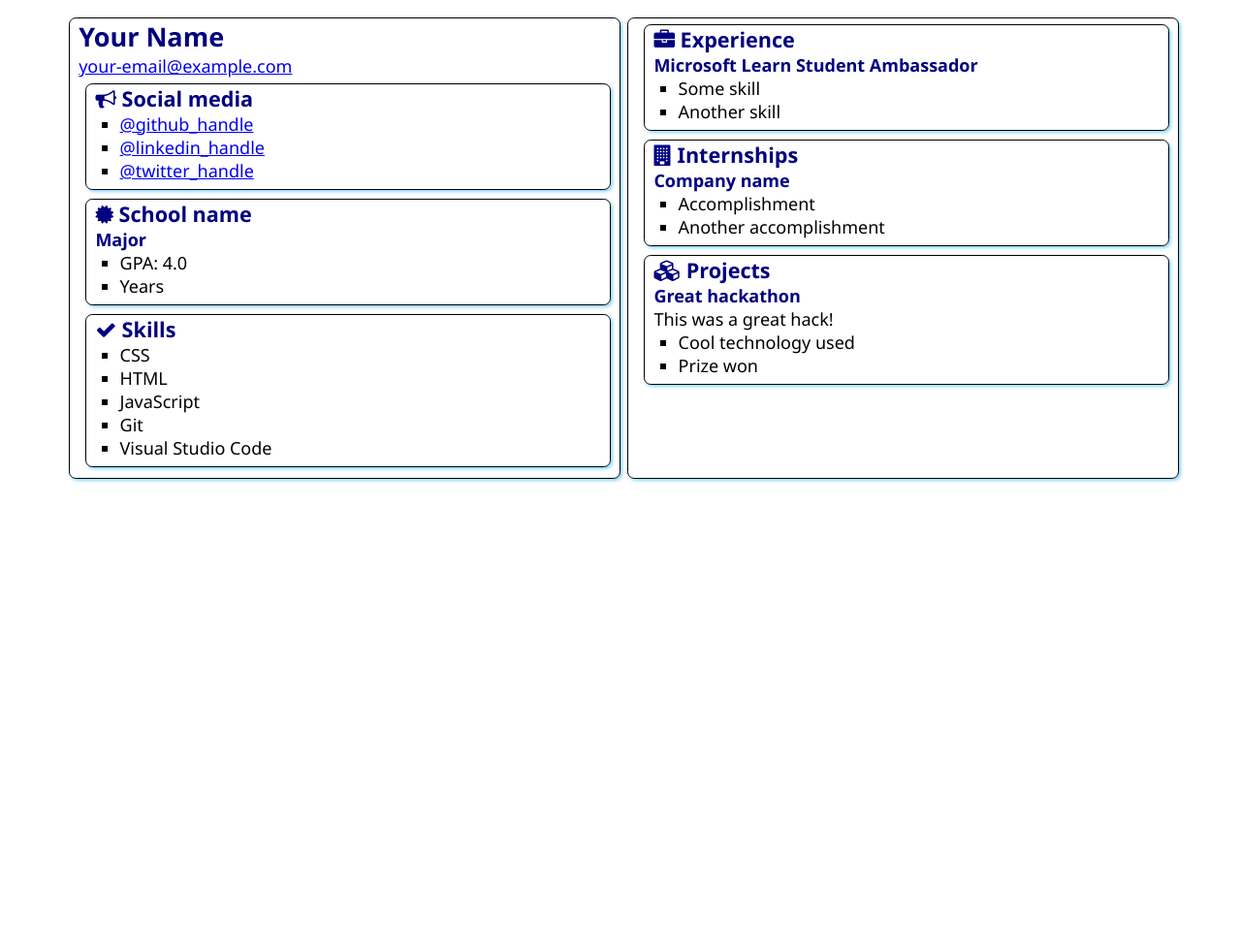
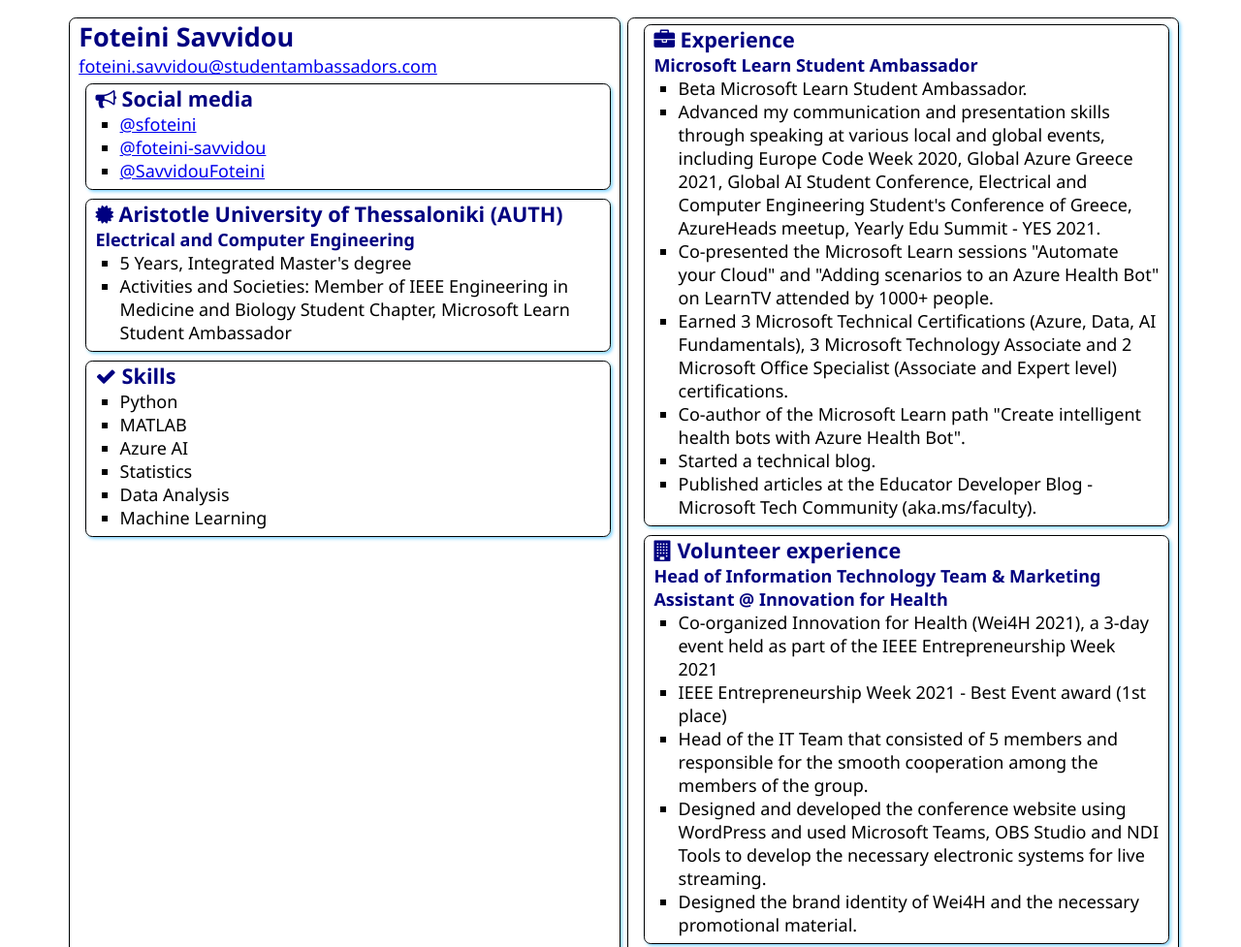
Before and after one commit to sfoteini/SATechnicalOnboardin, a plain HTML site: page src/index.html in a window 1280 px wide. Shown: the top 977 px of the page at 97% size. Before the commit the page ends 800 px from the top, so only its background shows below. Drawn offline with Linux system fonts and the light colour scheme.

Commit message:
Update index.html
Update resume details

```diff
--- a/src/index.html
+++ b/src/index.html
@@ -12,8 +12,8 @@
 <body>
     <main>
         <article class="box">
-            <h1>Your Name</h1>
-            <div><a href="mailto:your.email@example.com">your-email@example.com</a></div>
+            <h1>Foteini Savvidou</h1>
+            <div><a href="mailto:foteini.savvidou@studentambassadors.com">foteini.savvidou@studentambassadors.com</a></div>
 
             <section class="box">
                 <h2>
@@ -21,9 +21,9 @@
                     Social media
                 </h2>
                 <ul>
-                    <li><a href="https://github.com/<handle>">@github_handle</a></li>
-                    <li><a href="https://linkedin.com/in/<handle>">@linkedin_handle</a></li>
-                    <li><a href="https://twitter.com/<handle>">@twitter_handle</a></li>
+                    <li><a href="https://github.com/sfoteini">@sfoteini</a></li>
+                    <li><a href="https://linkedin.com/in/foteini-savvidou">@foteini-savvidou</a></li>
+                    <li><a href="https://twitter.com/SavvidouFoteini">@SavvidouFoteini</a></li>
                 </ul>
             </section>
 
@@ -31,12 +31,12 @@
                 <div class="education">
                     <h2>
                         <i class="fa fa-certificate" aria-hidden="true"></i>
-                        School name
+                        Aristotle University of Thessaloniki (AUTH)
                     </h2>
-                    <h3>Major</h3>
+                    <h3>Electrical and Computer Engineering</h3>
                     <ul>
-                        <li>GPA: 4.0</li>
-                        <li>Years</li>
+                        <li>5 Years, Integrated Master's degree</li>
+                        <li>Activities and Societies: Member of IEEE Engineering in Medicine and Biology Student Chapter, Microsoft Learn Student Ambassador</li>
                     </ul>
                 </div>
             </section>
@@ -47,11 +47,12 @@
                     Skills
                 </h2>
                 <ul>
-                    <li>CSS</li>
-                    <li>HTML</li>
-                    <li>JavaScript</li>
-                    <li>Git</li>
-                    <li>Visual Studio Code</li>
+                    <li>Python</li>
+                    <li>MATLAB</li>
+                    <li>Azure AI</li>
+                    <li>Statistics</li>
+                    <li>Data Analysis</li>
+                    <li>Machine Learning</li>
                 </ul>
             </section>
         </article>
@@ -63,20 +64,28 @@
                 </h2>
                 <h3>Microsoft Learn Student Ambassador</h3>
                 <ul>
-                    <li>Some skill</li>
-                    <li>Another skill</li>
+                    <li>Beta Microsoft Learn Student Ambassador.</li>
+                    <li>Advanced my communication and presentation skills through speaking at various local and global events, including Europe Code Week 2020, Global Azure Greece 2021, Global AI Student Conference, Electrical and Computer Engineering Student's Conference of Greece, AzureHeads meetup, Yearly Edu Summit - YES 2021.</li>
+                    <li>Co-presented the Microsoft Learn sessions "Automate your Cloud" and "Adding scenarios to an Azure Health Bot" on LearnTV attended by 1000+ people.</li>
+                    <li>Earned 3 Microsoft Technical Certifications (Azure, Data, AI Fundamentals), 3 Microsoft Technology Associate and 2 Microsoft Office Specialist (Associate and Expert level) certifications.</li>
+                    <li>Co-author of the Microsoft Learn path "Create intelligent health bots with Azure Health Bot".</li>
+                    <li>Started a technical blog.</li>
+                    <li>Published articles at the Educator Developer Blog - Microsoft Tech Community (aka.ms/faculty).</li>
                 </ul>
             </section>
             <section class="box">
                 <h2>
                     <i class="fa fa-building" aria-hidden="true"></i>
-                    Internships
+                    Volunteer experience
                 </h2>
 
-                <h3>Company name</h3>
+                <h3>Head of Information Technology Team & Marketing Assistant @ Innovation for Health</h3>
                 <ul>
-                    <li>Accomplishment</li>
-                    <li>Another accomplishment</li>
+                    <li>Co-organized Innovation for Health (Wei4H 2021), a 3-day event held as part of the IEEE Entrepreneurship Week 2021</li>
+                    <li>IEEE Entrepreneurship Week 2021 - Best Event award (1st place)</li>
+                    <li>Head of the IT Team that consisted of 5 members and responsible for the smooth cooperation among the members of the group.</li>
+                    <li>Designed and developed the conference website using WordPress and used Microsoft Teams, OBS Studio and NDI Tools to develop the necessary electronic systems for live streaming.</li>
+                    <li>Designed the brand identity of Wei4H and the necessary promotional material.</li>
                 </ul>
             </section>
             <section class="box">
@@ -85,12 +94,12 @@
                     Projects
                 </h2>
 
-                <h3>Great hackathon</h3>
-                <div>This was a great hack!</div>
-                <ul>
-                    <li>Cool technology used</li>
-                    <li>Prize won</li>
-                </ul>
+                <h3>Speaker | Microsoft Learn Live Session on LearnTV, Microsoft Reactor</h3>
+                <div>Co-presented the Microsoft Learn Live session "Adding scenarios to an Azure Health Bot" on LearnTV attended by 1000+ people.</div>
+                <h3>Speaker | Global AI Student Conference</h3>
+                <div>Presented the session Create no-code ML Models with Azure Machine Learning and Microsoft Learn at Global AI Student Conference.</div>
+                <h3>Speaker | Microsoft Learn Live Session on LearnTV, Microsoft Reactor</h3>
+                <div>Co-presented the Microsoft Learn Live session "Automate your Cloud with Carnegie Mellon University and Microsoft Learn" on LearnTV attended by 1000+ people.</div>
             </section>
         </article>
 
```
